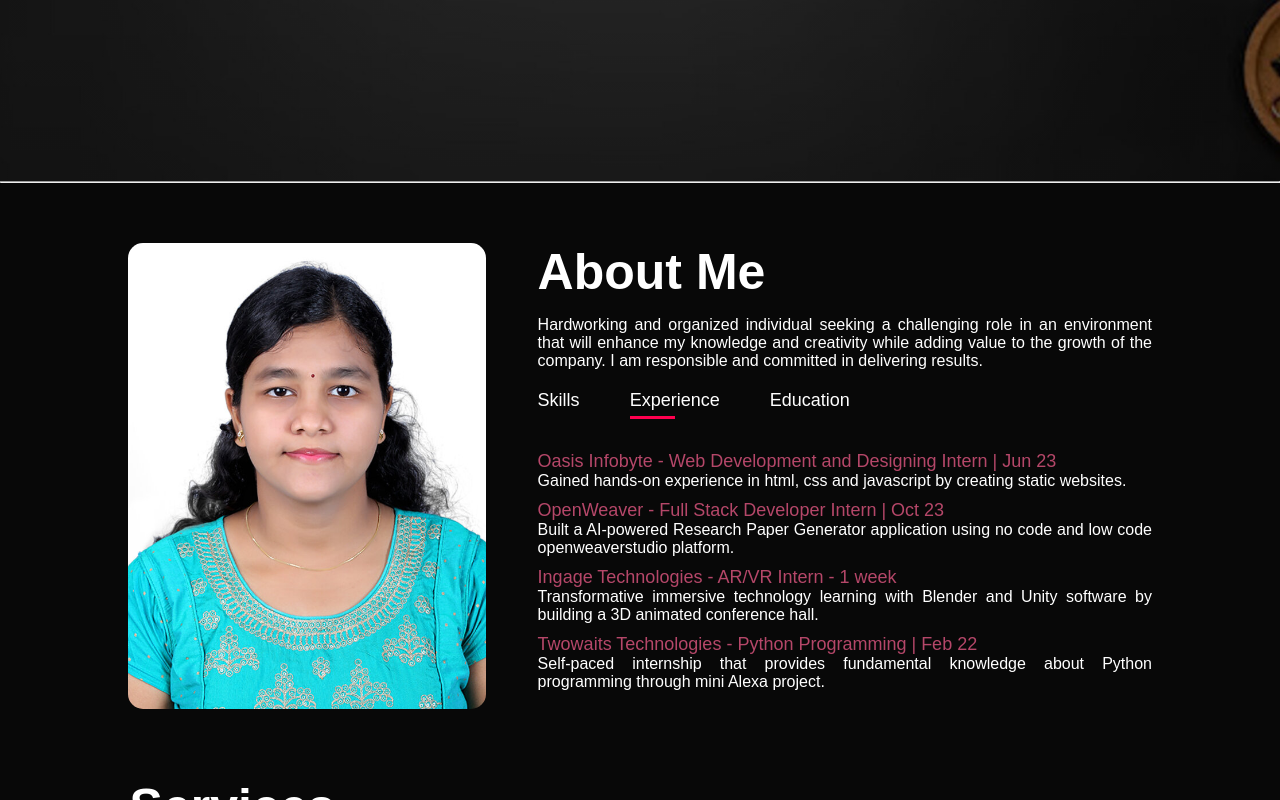
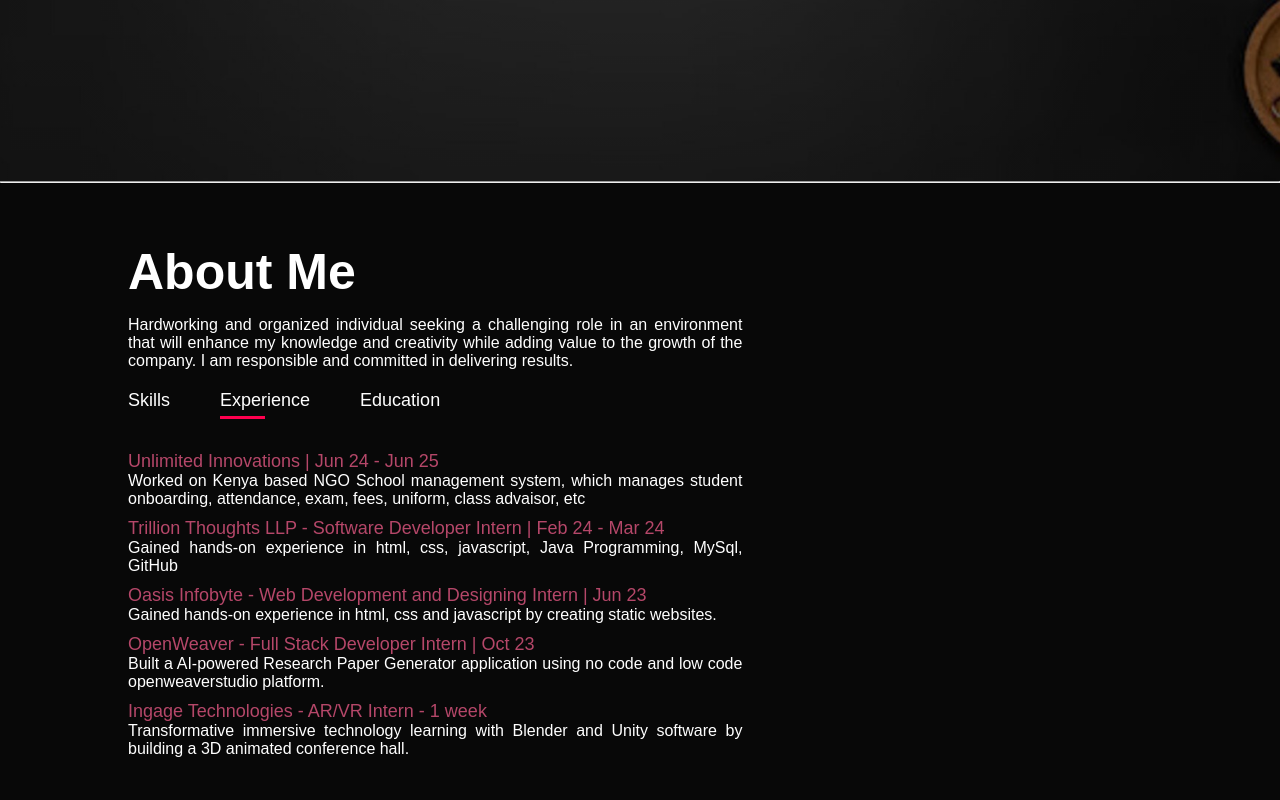
Before and after one commit to sofiarani02/oibsip_webdev_task2, a plain HTML site: page index.html in a window 1280 px wide. Both pictures are taken after a click on the element "Experience". Shown: the part 619-1419 px from the top of the page. Drawn offline with Linux system fonts and the light colour scheme.

Commit message:
index.html

```diff
--- a/index.html
+++ b/index.html
@@ -26,7 +26,7 @@
             </nav>
             <div class="header-text">
                 <h1>Hi, I'm <span>Sofia Rani</span></h1>
-                <p>Computer Science Engineering Student</p>
+                <p>Software Developer</p>
             </div>
         </div>
     </div><hr>
@@ -34,9 +34,9 @@
     <div id="about">
         <div class="container">
             <div class="row">
-                <div class="about-col-1">
+                <!-- <div class="about-col-1">
                     <img src="images/user2.jpg" alt="">
-                </div>
+                </div> -->
                 <div class="about-col-2">
                     <h1 class="sub-title">About Me</h1>
                     <p>Hardworking and organized individual seeking a challenging role in an environment
@@ -51,24 +51,25 @@
                     <div class="tab-contents active-tab" id="skills">
                         <ul>
                             <li><span>Soft Skills</span><br>Team Player<br>Communication<br>Time Management<br>Good Listener<br>Problem Solving</li>
-                            <li><span>Technical Skills</span><br> Java Programming<br>C Programming<br>MySQL<br>HTML CSS JavaScript<br>Video Editing(Canva)</li>
+                            <li><span>Technical Skills</span><br> HTML CSS JavaScript<br>Java Programming<br>C# Programming<br>MySQL<br>GitHub<br>Video Editing(Canva)</li>
                         </ul>
                     </div>
                     <div class="tab-contents" id="experience">
                         <ul>
+                            <li><span>Unlimited Innovations | Jun 24 - Jun 25</span><br>Worked on Kenya based NGO School management system, which manages student onboarding, attendance, exam, fees, uniform, class advaisor, etc</li>
+                            <li><span>Trillion Thoughts LLP - Software Developer Intern | Feb 24 - Mar 24</span><br>Gained hands-on experience in html, css, javascript, Java Programming, MySql, GitHub</li>
                             <li><span>Oasis Infobyte - Web Development and Designing Intern | Jun 23</span><br>Gained hands-on experience in html, css and javascript by
                                 creating static websites.</li>
                             <li><span>OpenWeaver - Full Stack Developer Intern | Oct 23</span><br>Built a AI-powered Research Paper Generator application using no code and low code openweaverstudio platform. </li>
                             <li><span>Ingage Technologies - AR/VR Intern - 1 week</span><br>Transformative immersive technology learning with Blender and
                                 Unity software by building a 3D animated conference hall.</li>
-                            <li><span>Twowaits Technologies - Python Programming | Feb 22</span><br>Self-paced internship that provides fundamental knowledge
-                                about Python programming through mini Alexa project.</li>
+                            <!-- <li><span>Twowaits Technologies - Python Programming | Feb 22</span><br>Self-paced internship that provides fundamental knowledge
+                                about Python programming through mini Alexa project.</li> -->
                         </ul>
                     </div>
                     <div class="tab-contents" id="education">
                         <ul>
-                            <li><span><b>Loyola-ICAM College of Engineering and Technology</b></span><br>B.E Computer Science and Engineering <br> 2020 - 2024 <br> 8.53 CGPA (upto 6rd sem)
-                            </li>
+                            <li><span><b>Loyola-ICAM College of Engineering and Technology</b></span><br>B.E Computer Science and Engineering <br> 2020 - 2024 <br> 8.6 CGPA</li>
                             <li><span><b>Shri Natesan Vidyasala Matric.Hr.sec.school</b></span><br>High School (Computer Science), 2020<br>79%</li>
                             <li><span><b>St.Sebastian Matric.Hr.Sec.School</b></span><br>Secondary School, 2018 <br>83%</li>
                         </ul>
```
